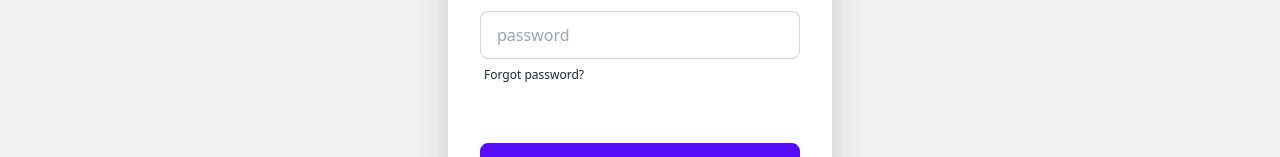
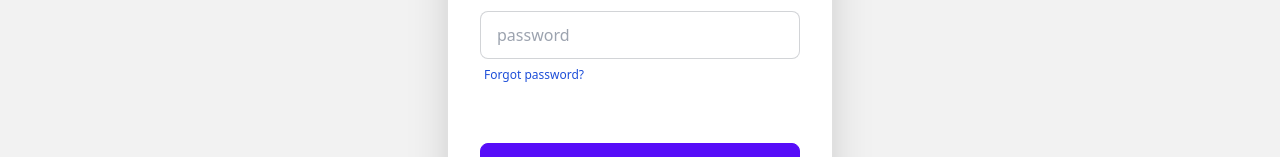
Before and after one commit to belalhossain22000/TestFul-Travels, a React (Vite) app: page /login in a window 1280 px wide. Shown: the part 333-490 px from the top of the page. Built offline with nearby package versions, Linux system fonts and the light colour scheme; no server answers.

Commit message:
compleate

```diff
--- a/src/components/LoginPage/LoginPage.jsx
+++ b/src/components/LoginPage/LoginPage.jsx
@@ -96,7 +96,7 @@
                   required
                 />
                 <label className="label">
-                  <a onClick={handlePassordReset} href="#" className="label-text-alt link link-hover">
+                  <a onClick={handlePassordReset} href="#" className="label-text-alt link link-hover text-blue-700">
                     Forgot password?
                   </a>
 
@@ -121,7 +121,7 @@
               </div>
             </form>
             <p className="mb-5  ms-4 ">
-              Don't have an account ?{" "}
+              Don't have an account ?
               <Link className="btn btn-link" to="/register">
                 Register
               </Link>
```
